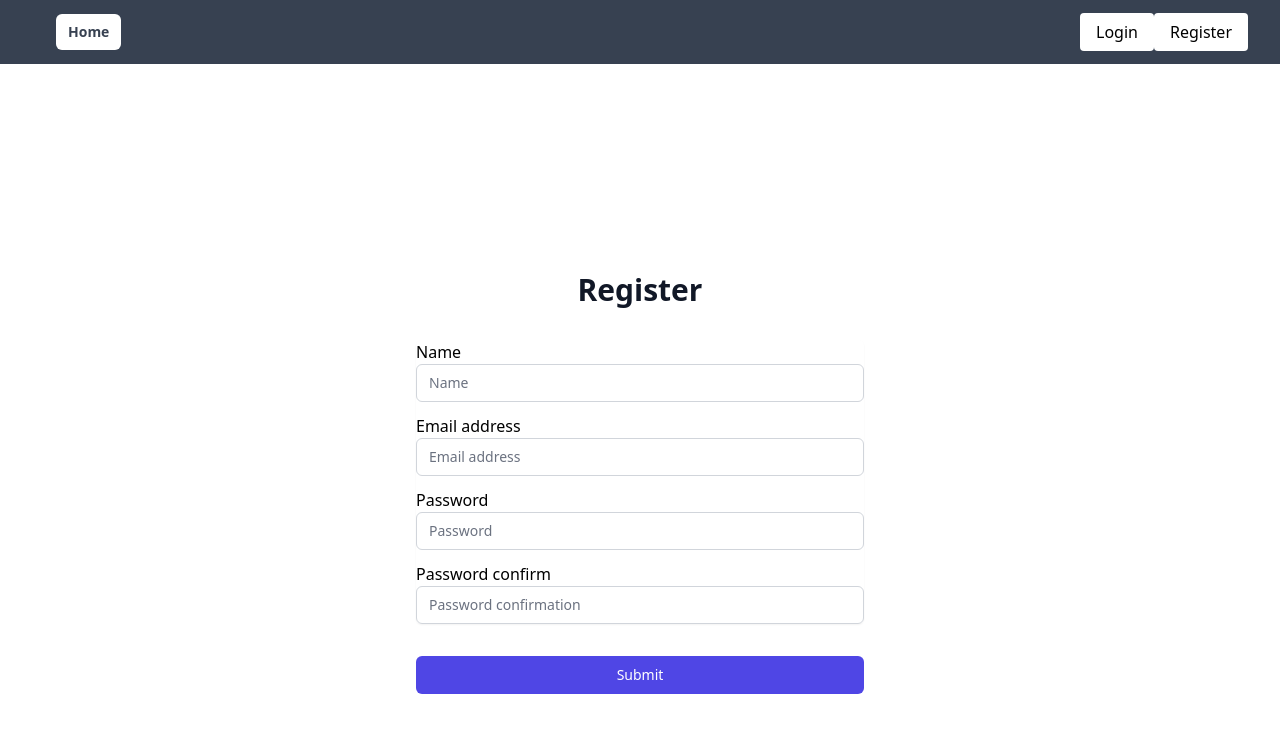
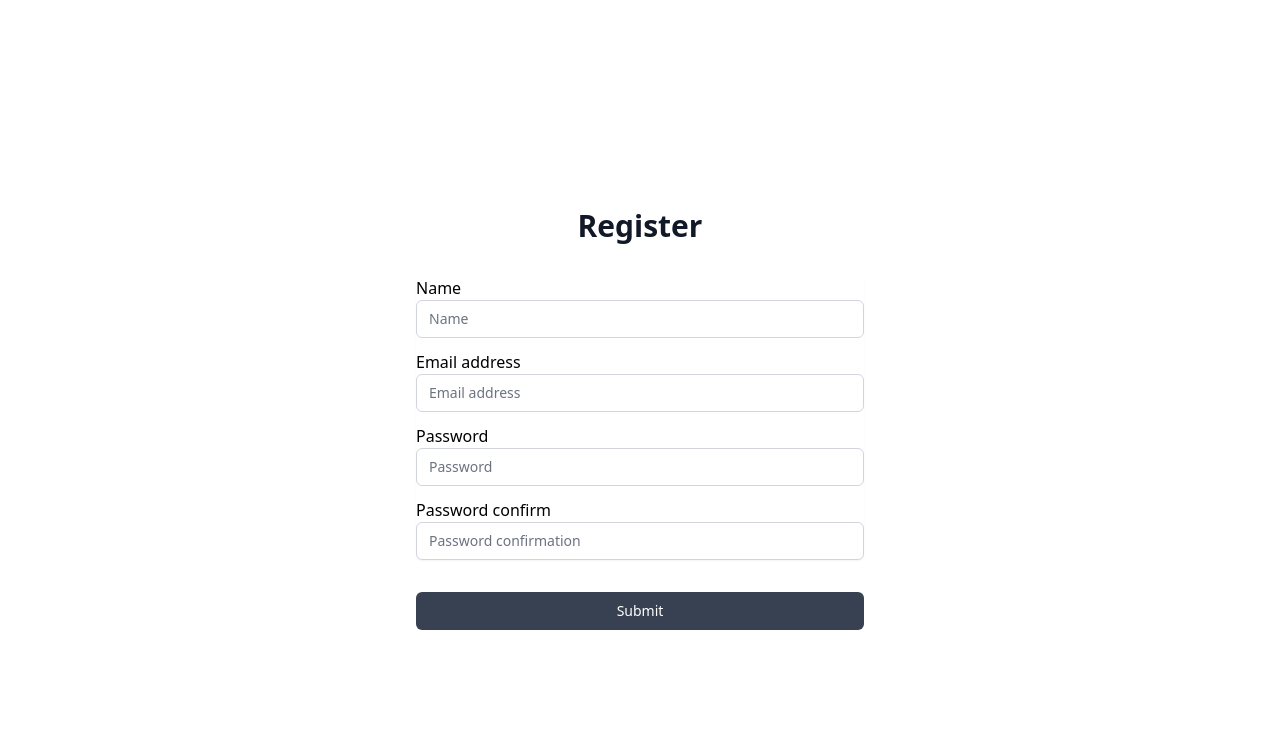
Before and after one commit to hsunmr/nuxt-laravel-app, a Nuxt app in the folder nuxt-app/: page /register in a window 1280 px wide. Shown: the top 732 px of the page. Built offline with nearby package versions, Linux system fonts and the light colour scheme; no server answers.

Commit message:
[nuxt] fix login, register layout

```diff
--- /dev/null
+++ b/nuxt-app/layouts/blank.vue
@@ -0,0 +1,5 @@
+<template>
+    <div>
+        <Nuxt />
+    </div>
+</template>
--- a/nuxt-app/pages/login.vue
+++ b/nuxt-app/pages/login.vue
@@ -30,6 +30,7 @@
 
 <script>
 export default {
+    layout: 'blank',
     data(){
         return {
             email: '',
--- a/nuxt-app/pages/register.vue
+++ b/nuxt-app/pages/register.vue
@@ -26,7 +26,7 @@
         </div>
       </div>
 
-      <button @click="register()" class="group relative w-full flex justify-center py-2 px-4 border border-transparent text-sm font-medium rounded-md text-white bg-indigo-600 hover:bg-indigo-700 focus:outline-none focus:ring-2 focus:ring-offset-2 focus:ring-indigo-500">
+      <button @click="register()" class="group relative w-full flex justify-center py-2 px-4 border border-transparent text-sm font-medium rounded-md text-white bg-gray-700 hover:bg-indigo-700 focus:outline-none focus:ring-2 focus:ring-offset-2 focus:ring-indigo-500">
         <span class="absolute left-0 inset-y-0 flex items-center pl-3">
         </span>
         Submit
@@ -38,6 +38,7 @@
 <script>
 import axios from 'axios'
 export default {
+  layout: 'blank',
   data(){
     return {
       name                 : '',
```
